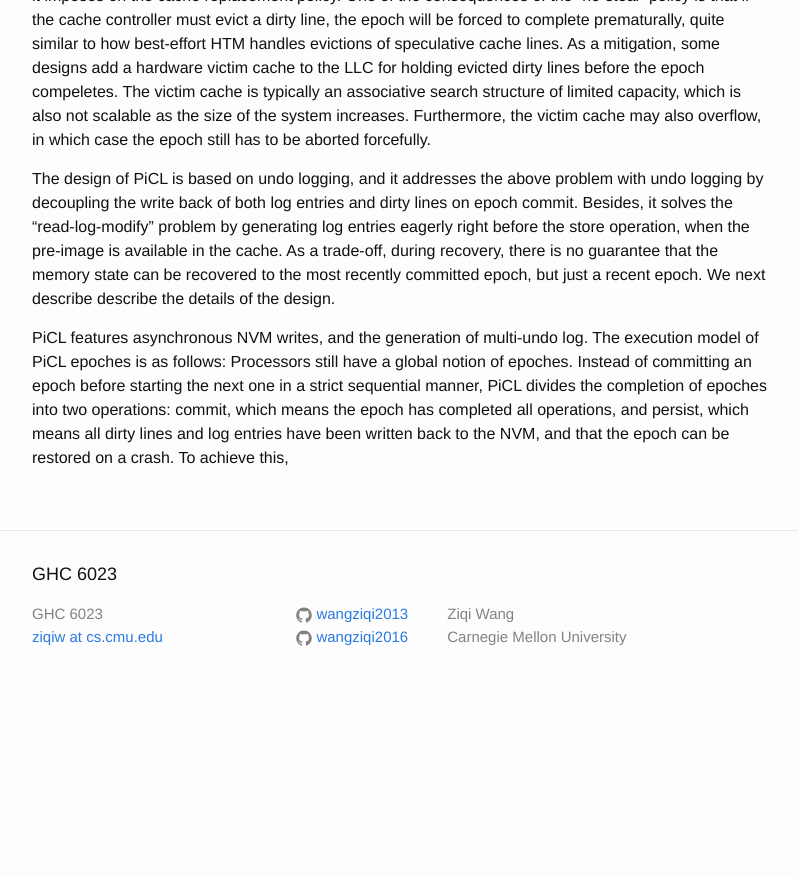
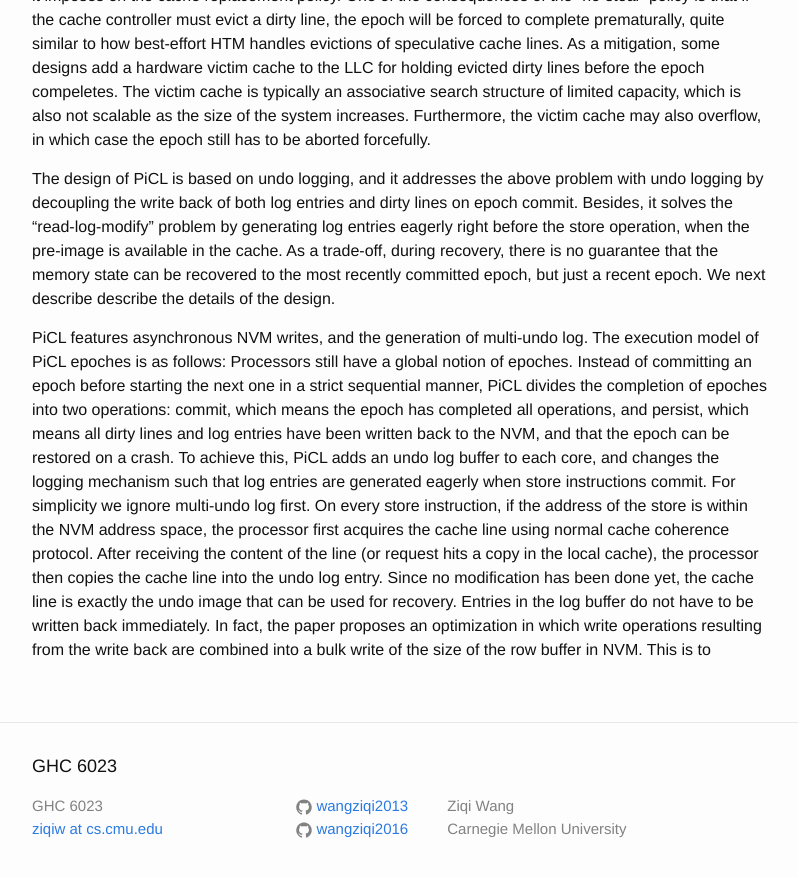
Before and after one commit to wangziqi2013/wangziqi2013.github.io, a Jekyll site: the page built from _posts/2019-02-08-picl.markdown, in a window 1280 px wide and 900 px high, scrolled down 1714 px. Shown: the top 877 px of the window, without its empty margins (238-1036 px from the left). Built offline with Jekyll 4.4.1, drawn with Linux system fonts in a browser that asks for light colours; before the commit the page ends 2422 px from its top, so only the background shows below that.

Commit message:
Adding write combining

```diff
--- a/_posts/2019-02-08-picl.markdown
+++ b/_posts/2019-02-08-picl.markdown
@@ -74,4 +74,11 @@ PiCL features asynchronous NVM writes, and the generation of multi-undo log. The
 Processors still have a global notion of epoches. Instead of committing an epoch before starting the next one in a strict
 sequential manner, PiCL divides the completion of epoches into two operations: commit, which means the epoch has completed
 all operations, and persist, which means all dirty lines and log entries have been written back to the NVM, and that the
-epoch can be restored on a crash. To achieve this,
+epoch can be restored on a crash. To achieve this, PiCL adds an undo log buffer to each core, and changes the logging mechanism
+such that log entries are generated eagerly when store instructions commit. For simplicity we ignore multi-undo log first.
+On every store instruction, if the address of the store is within the NVM address space, the processor first acquires the
+cache line using normal cache coherence protocol. After receiving the content of the line (or request hits a copy in the
+local cache), the processor then copies the cache line into the undo log entry. Since no modification has been done yet,
+the cache line is exactly the undo image that can be used for recovery. Entries in the log buffer do not have to be written
+back immediately. In fact, the paper proposes an optimization in which write operations resulting from the write back
+are combined into a bulk write of the size of the row buffer in NVM. This is to
```
